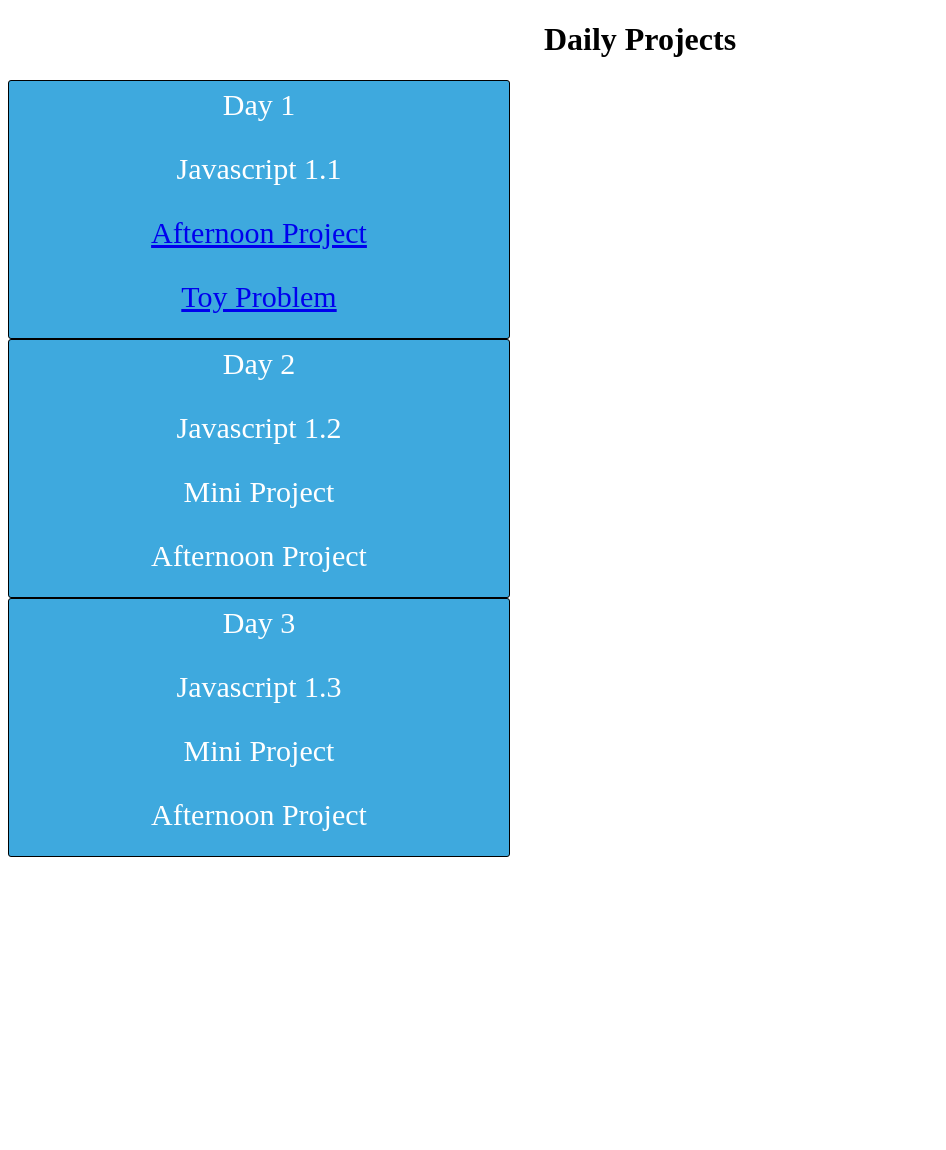
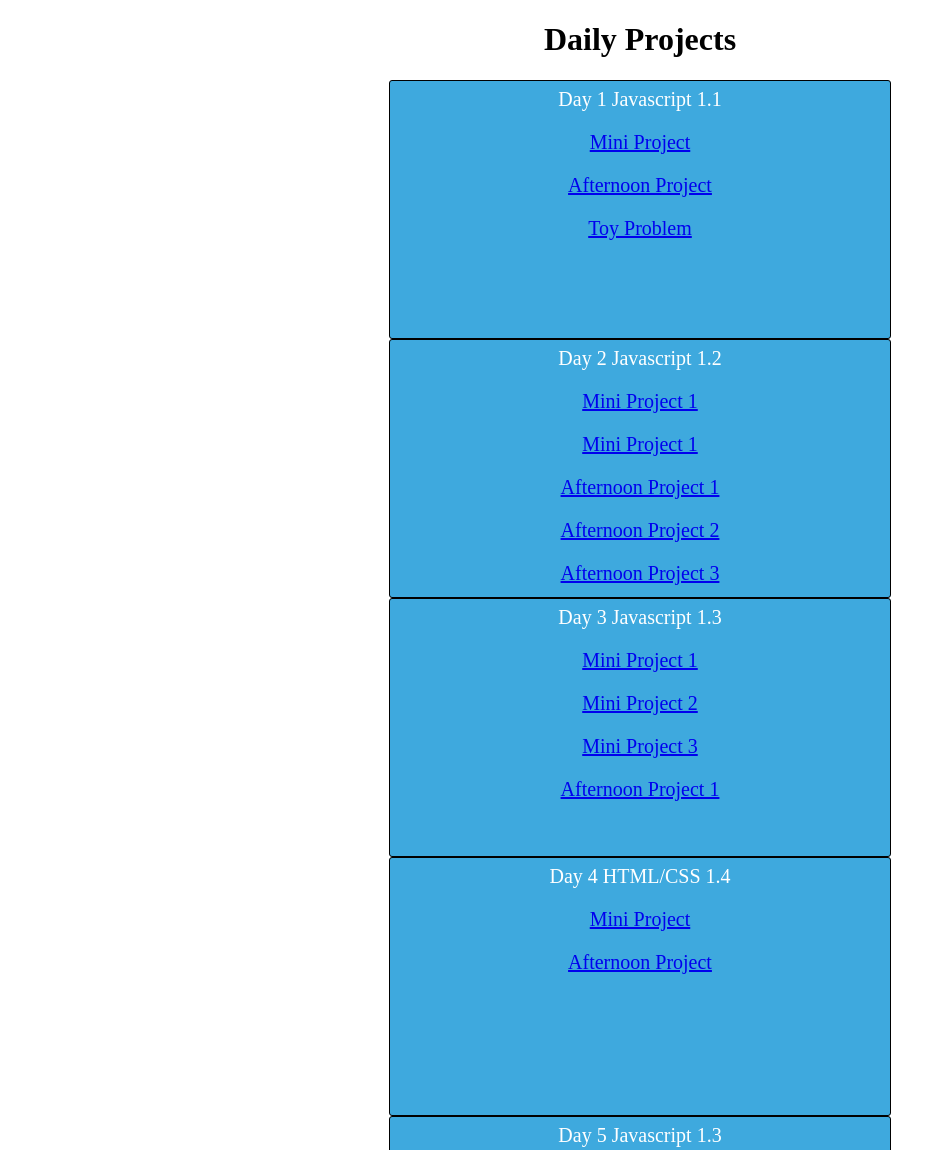
Before and after one commit to miemajor/Daily-Projects, a plain HTML site: page index.html in a window 1280 px wide. Shown: the top 1150 px of the page, without its empty margins (0-946 px from the left). Before the commit the page ends 865 px from the top, so only its background shows below. Drawn offline with Linux system fonts and the light colour scheme.

Commit message:
updated to day 4

```diff
--- a/index.html
+++ b/index.html
@@ -14,26 +14,49 @@
 </header>
 <body>
     <section>
-        <div class = "box1">Day 1</div>
-        <p>Javascript 1.1</p>
-        <a href="https://github.com/miemajor/javascript-1-afternoon">Afternoon Project</a>
+        <div class = "box1">Day 1 Javascript 1.1</div>
+        <p><a href="https://repl.it/student/classrooms/24696">Mini Project</a></p>
+        <p><a href="https://github.com/miemajor/javascript-1-afternoon">Afternoon Project</a></p>
        <p> <a href="https://repl.it/@miemajor/PushyDarkgrayBasilisk">Toy Problem</a></p>
 
 
     </section>
 
 <section>
-        <div class = "box3"> Day 2</div>
-        <p>Javascript 1.2</p>
-        <p>Mini Project</p>
-        <p>Afternoon Project</p>
+        <div class = "box3"> Day 2 Javascript 1.2</div>
+        <p><a href="https://repl.it/student/classrooms/34345">Mini Project 1</a></p>
+        <p><a href="https://repl.it/student/classrooms/34351">Mini Project 1</a></p>
+        <p><a href="https://github.com/miemajor/javascript-2-afternoon">Afternoon Project 1</a></p>
+        <p><a href="https://github.com/miemajor/javascript-2-afternoon-2">Afternoon Project 2</a></p>
+        <p><a href="https://github.com/miemajor/javascript-2-afternoon-3">Afternoon Project 3</a></p>
 </section>
 
 <section>
-        <div class = "box5"> Day 3</div>
-        <p>Javascript 1.3</p>
-        <p>Mini Project</p>
-        <p>Afternoon Project</p>
+        <div class = "box5"> Day 3 Javascript 1.3</div>
+        <p><a href="https://repl.it/student/classrooms/34353">Mini Project 1</a></p>
+        <p><a href="https://repl.it/student/classrooms/34346">Mini Project 2</a></p>
+        <p><a href="https://repl.it/student/classrooms/26416">Mini Project 3</a></p>
+        <p><a href="https://github.com/miemajor/javascript-3-afternoon">Afternoon Project 1</a></p>
+
+</section>
+
+<section>
+    <div class = "box5"> Day 4 HTML/CSS 1.4</div>
+    <p><a href="https://github.com/miemajor/HTML-CSS-Practice-Problems">Mini Project</a></p>
+    <p><a href="https://github.com/miemajor/HTML_CSS">Afternoon Project </a></p>
+
+</section>
+
+<section>
+    <div class = "box5"> Day 5 Javascript 1.3</div>
+
+
+</section>
+
+<section>
+    <div class = "box5"> Day 6 Javascript 1.3</div>
+
+
 </section>
 
 
--- a/styles.css
+++ b/styles.css
@@ -6,13 +6,12 @@ header{
 section{
     border: 1px black solid;
     width: 500px;
-    display: inline-block;
     border-radius: 3px;
     height: 250px;
     background-color: #3EA9DE;
-    margin-right: 600px;
+    margin: 0 auto;
     text-align-last: center;
-    font-size: 30px;
+    font-size: 20px;
     padding-top: 7px;
     color: white;
 }
```
